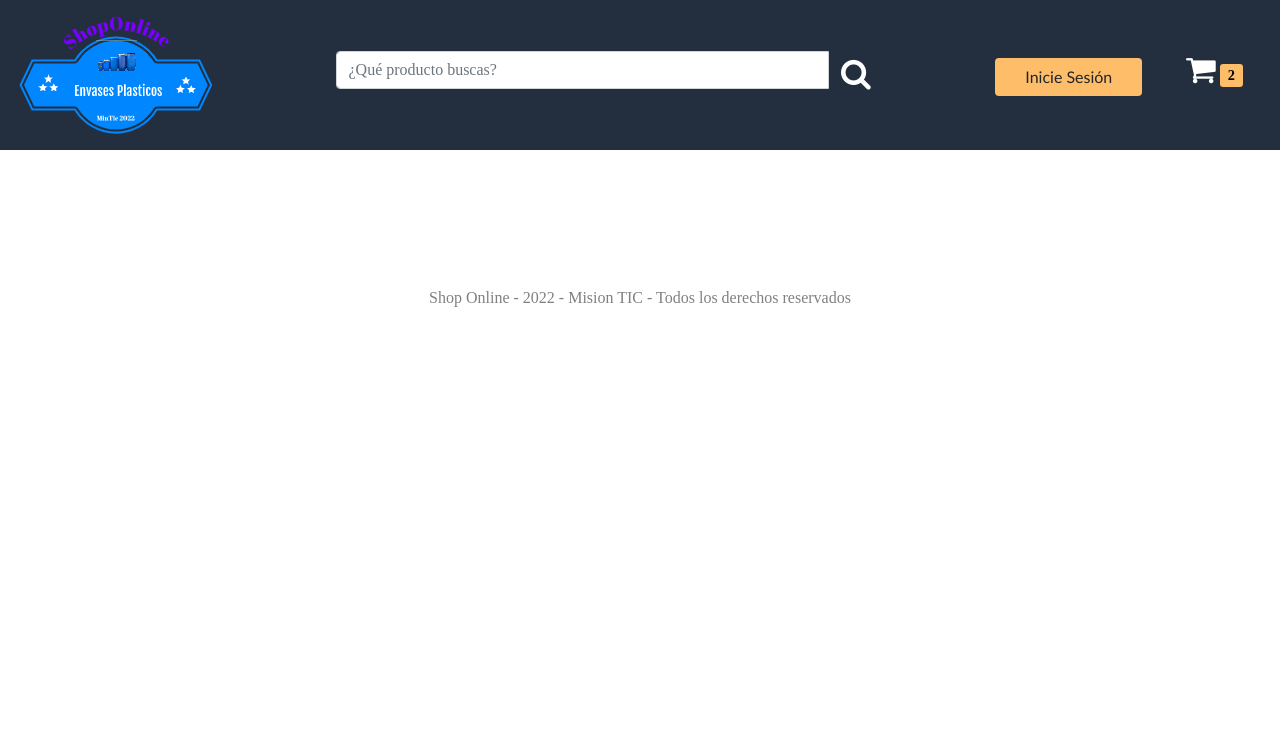
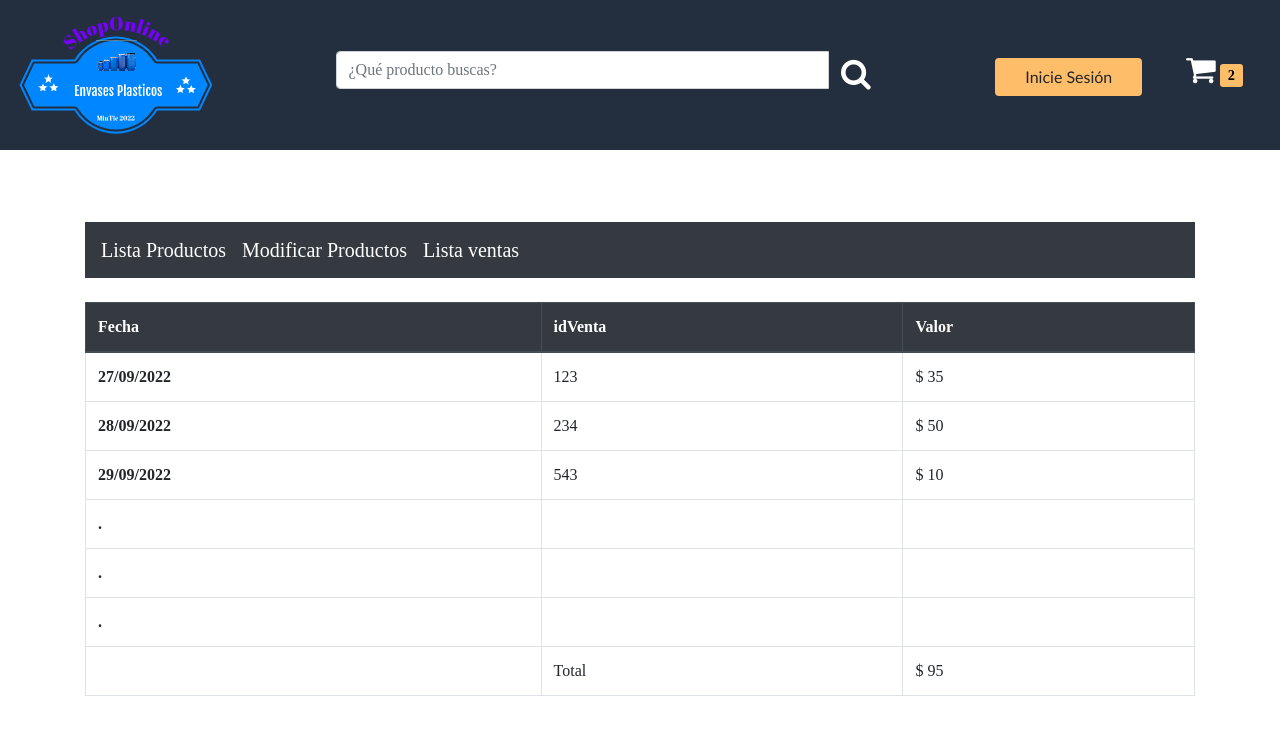
Before and after one commit to Software-For-Your-Needs/shopOnline, a React (Create React App) app in the folder front/: page /Ventas in a window 1280 px wide. Shown: the top 734 px of the page. Built offline with nearby package versions, Linux system fonts and the light colour scheme; a web font is replaced by a local one.

Commit message:
se agrega la vista de ventas

```diff
--- a/front/src/App.js
+++ b/front/src/App.js
@@ -5,7 +5,7 @@ import { Footer } from './components/layout/Footer';
 import Home from './components/Home';
 //Router traido desde react-router-dom (no confundir con el de express)
 import { BrowserRouter as Router, Route, Routes } from 'react-router-dom';
-
+import Ventas from './components/Ventas';
 
 function App() {
   return (
@@ -16,6 +16,7 @@ function App() {
           <Routes>
             <Route path="/" element={<Home />}/>
             <Route path="/Home" element={<Home />}/>
+            <Route path="/Ventas" element={<Ventas />}/>
           </Routes>
         </div>
         <Footer />
--- /dev/null
+++ b/front/src/components/Ventas.js
@@ -0,0 +1,81 @@
+import React, { Fragment } from 'react'
+
+export const Ventas = () => {
+    return (
+        <Fragment>
+<br></br>
+<br></br>
+<br></br>
+
+<nav class="navbar navbar-expand-lg navbar-dark bg-dark">
+  <a class="navbar-brand" href="http://localhost:3000">Lista Productos</a>
+  <button class="navbar-toggler" type="button" data-toggle="collapse" data-target="#navbarNav" aria-controls="navbarNav" aria-expanded="false" aria-label="Toggle navigation">
+    <span class="navbar-toggler-icon"></span>
+  </button>
+
+  <a class="navbar-brand" href="http://localhost:3000/Carrito">Modificar Productos</a>
+  <button class="navbar-toggler" type="button" data-toggle="collapse" data-target="#navbarNav" aria-controls="navbarNav" aria-expanded="false" aria-label="Toggle navigation">
+    <span class="navbar-toggler-icon"></span>
+  </button>
+
+  <a class="navbar-brand" href="http://localhost:3000/ventas">Lista ventas</a>
+  <button class="navbar-toggler" type="button" data-toggle="collapse" data-target="#navbarNav" aria-controls="navbarNav" aria-expanded="false" aria-label="Toggle navigation">
+    <span class="navbar-toggler-icon"></span>
+  </button>
+
+</nav>
+
+<br></br>
+
+   <table class="table table-bordered">
+  <thead class="thead-dark">
+    <tr>
+      <th scope="col">Fecha</th>
+      <th scope="col">idVenta</th>
+      <th scope="col">Valor</th>
+    </tr>
+  </thead>
+  <tbody>
+    <tr>
+      <th scope="row">27/09/2022</th>
+      <td>123</td>
+      <td>$ 35</td>
+
+    </tr>
+    <tr>
+      <th scope="row">28/09/2022</th>
+      <td>234</td>
+      <td>$ 50</td>
+    </tr>
+    <tr>
+      <th scope="row">29/09/2022</th>
+      <td>543</td>
+      <td>$ 10</td>
+    </tr>
+    <tr>
+      <th scope="row">.</th>
+      <td></td>
+      <td></td>
+    </tr>
+    <tr>
+      <th scope="row">.</th>
+      <td></td>
+      <td></td>
+    </tr>
+    <tr>
+      <th scope="row">.</th>
+      <td></td>
+      <td></td>
+    </tr>
+    <tr>
+      <th scope="row"></th>
+      <td>Total</td>
+      <td>$ 95</td>
+    </tr>
+  </tbody>
+</table>
+
+          </Fragment>
+    )
+}
+export default Ventas;
```
Also changed, not shown: package.json (+11 -1 lines), 2 other files (tests, documents, lock files or other folders).
